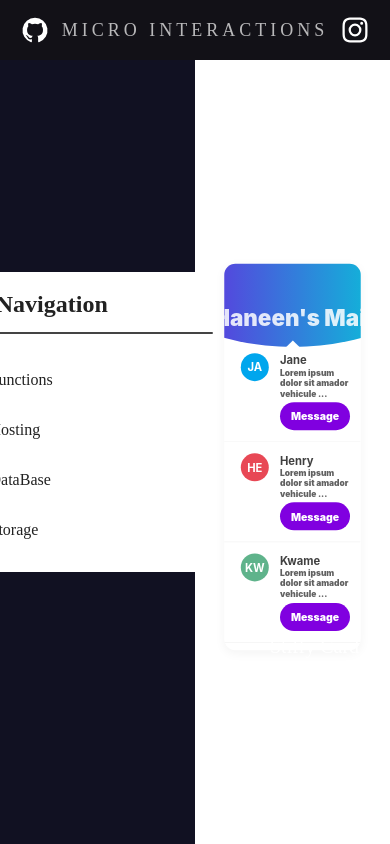
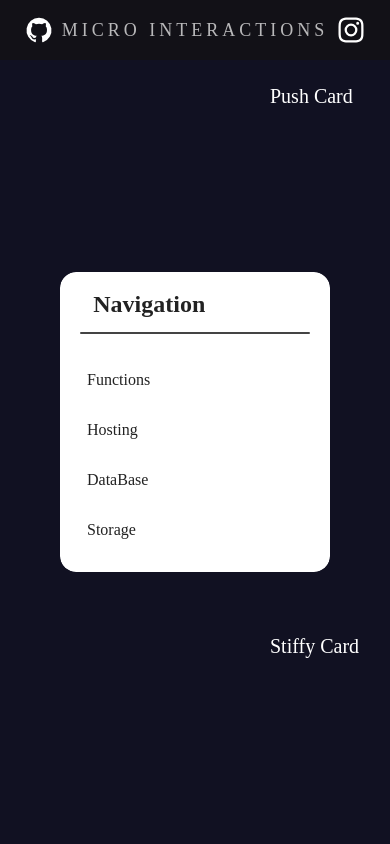
Before and after one commit to jshelpr/Splendour, a React (Create React App) app: page / in a window 390 px wide. Built offline with nearby package versions, Linux system fonts and the light colour scheme.

Commit message:
Making More Responsive WebPage

```diff
--- a/src/Components/Cards/PushCards.js
+++ b/src/Components/Cards/PushCards.js
@@ -4,7 +4,7 @@ import Navigate from "../../assets/navigate.svg";
 
 const Wrapper = styled.div`
   height: 100vh;
-  width: 50vw;
+  width: 100%;
   display: flex;
   align-items: center;
   justify-content: center;
--- a/src/Components/Cards/ScrollableCards.js
+++ b/src/Components/Cards/ScrollableCards.js
@@ -8,7 +8,7 @@ import { rgba } from "polished";
 
 const Wrapper = styled.div`
   height: 100vh;
-  width: 50vw;
+  width: 100%;
   display: flex;
   align-items: center;
   justify-content: center;
--- a/src/Components/Cards/StiffyCard.js
+++ b/src/Components/Cards/StiffyCard.js
@@ -3,7 +3,7 @@ import Bg from "../../assets/MacBook.png";
 
 const Wrapper = styled.div`
   height: 100vh;
-  width: 50vw;
+  width: 100%;
   display: flex;
   flex-wrap: nowrap;
   align-items: center;
--- a/src/Components/Magic/SendButton.js
+++ b/src/Components/Magic/SendButton.js
@@ -3,7 +3,7 @@ import styled, { keyframes } from "styled-components";
 const Wrapper = styled.div`
   font-family: "DM Sans";
   height: 100vh;
-  width: 50vw;
+  width: 100%;
   display: flex;
   align-items: center;
   justify-content: center;
--- a/src/Components/Magic/Simple Loader.js
+++ b/src/Components/Magic/Simple Loader.js
@@ -2,7 +2,7 @@ import styled, { keyframes } from "styled-components";
 
 const Wrapper = styled.div`
    height: 100vh;
-   width: 50vw;
+   width: 100%;
    display: flex;
    flex-direction: row;
    flex-wrap: wrap;
--- a/src/Components/Magic/UpdateButton.js
+++ b/src/Components/Magic/UpdateButton.js
@@ -2,7 +2,7 @@ import styled, { keyframes } from "styled-components";
 
 const Wrapper = styled.div`
   height: 100vh;
-  width: 50vw;
+  width: 100%;
   display: flex;
   align-items: center;
   justify-content: center;
--- a/src/Layout/TopBar.js
+++ b/src/Layout/TopBar.js
@@ -9,7 +9,7 @@ const Topbar = styled.div`
   width: 100vw;
   display: flex;
   align-items: center;
-  justify-content: space-between;
+  justify-content: space-around;
   background: #121117;
   position: absolute;
   top: 0;
```
